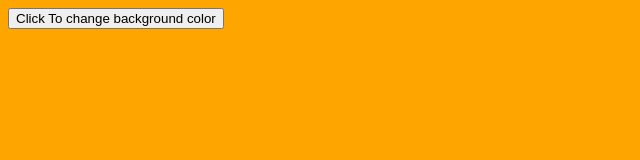
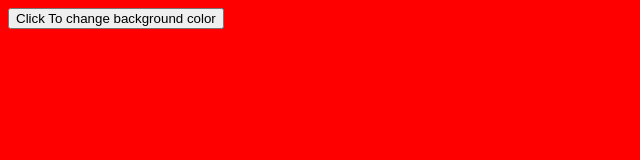
Before and after one commit to Seedname101/rainbow, a plain HTML site: page index.html in a window 1280 px wide. Both pictures are taken after a click on the button "Click To change background color". Shown: the whole page, without its empty margins (0-640 px from the left). Drawn offline with Linux system fonts and the light colour scheme.

Commit message:
Update index.html

```diff
--- a/index.html
+++ b/index.html
@@ -11,22 +11,22 @@
   function myFunction(){
     var x1 = 0;
     x1 += 1;
-    if(x1 == 0){
+    if(x1 == 1){
     document.body.style.backgroundColor = "red";
     }
-    if(x1 == 1){
+    if(x1 == 2){
     document.body.style.backgroundColor = "orange";
     }
-    if(x1 == 2){
+    if(x1 == 3){
     document.body.style.backgroundColor = "yellow";
     }
-    if(x1 == 3){
+    if(x1 == 4){
     document.body.style.backgroundColor = "green";
     }
-    if(x1 == 4){
+    if(x1 == 5){
     document.body.style.backgroundColor = "blue";
     }
-    if(x1 == 5){
+    if(x1 == 6){
     document.body.style.backgroundColor = "purple";
     }
     if(x1 > 5){
```
